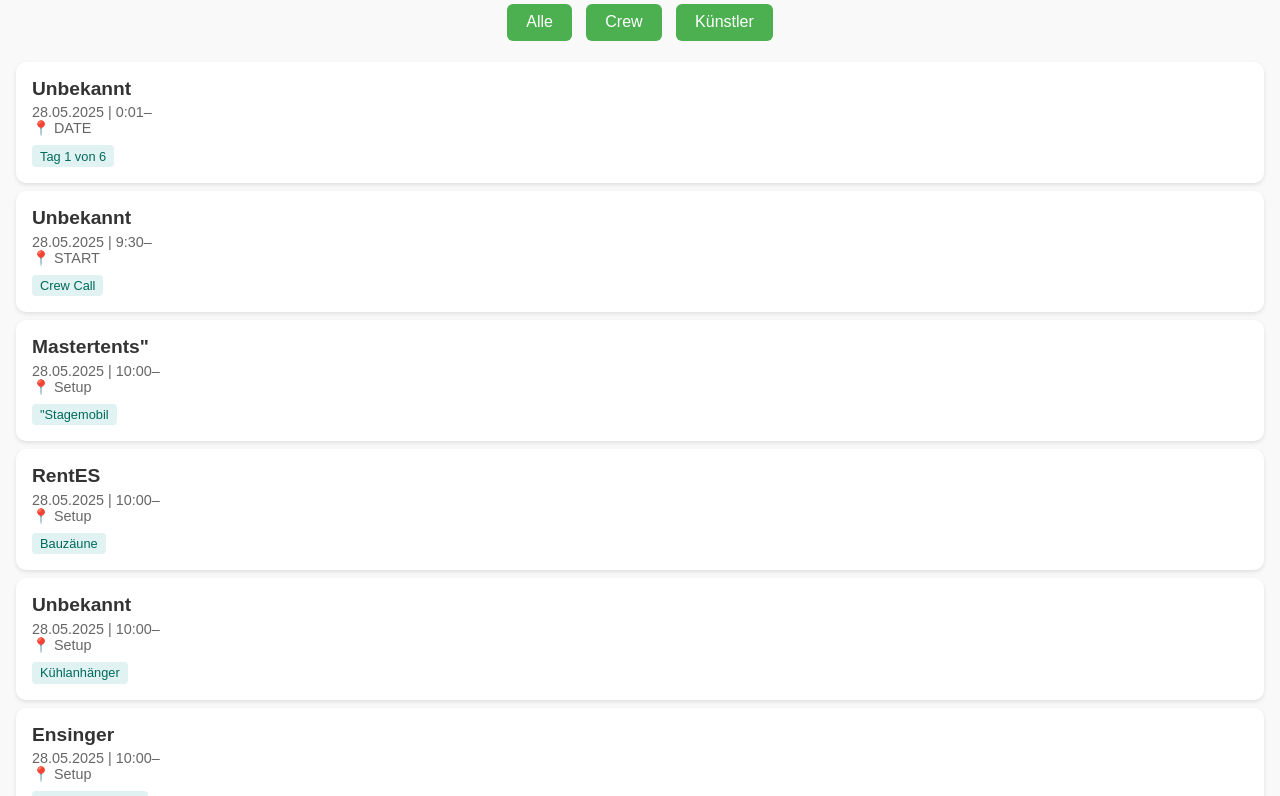
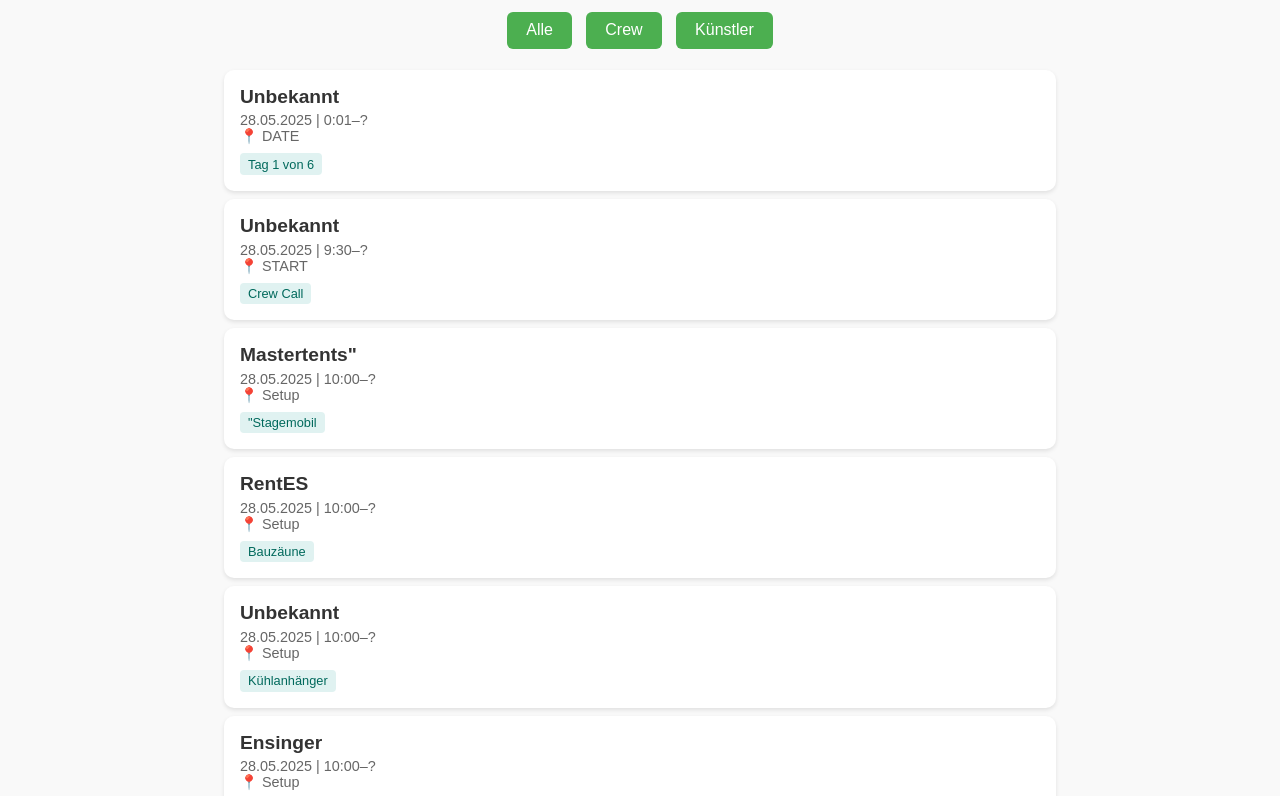
Before and after one commit to goodfillow/goodfillow.github.io, a plain HTML site: page index.html in a window 1280 px wide. Shown: the part 97-893 px from the top of the page. Drawn offline with Linux system fonts and the light colour scheme.

Commit message:
Add files via upload
0.10

```diff
--- a/index.html
+++ b/index.html
@@ -4,13 +4,12 @@
 <head>
   <meta charset="UTF-8">
   <meta name="viewport" content="width=device-width, initial-scale=1.0">
-  <title>Rebstock Festival 2025 – Timetable</title>
+  <title>Rebstock Festival 2025 – Zeitplan</title>
   <style>
     body {
       font-family: sans-serif;
-      margin: 0;
+      background: #f9f9f9;
       padding: 1rem;
-      background-color: #f9f9f9;
     }
     h1 {
       text-align: center;
@@ -34,8 +33,9 @@
       background: white;
       border-radius: 10px;
       padding: 1rem;
-      margin: 0.5rem 0;
+      margin: 0.5rem auto;
       box-shadow: 0 2px 4px rgba(0,0,0,0.1);
+      max-width: 800px;
     }
     .event-card h3 {
       margin: 0;
@@ -70,6 +70,10 @@
   <script>
     let allEvents = [];
 
+    function normalizeHeaders(headers) {
+      return headers.map(h => h.trim().replace(/\s+/g, " "));
+    }
+
     function render(events) {
       const container = document.getElementById("schedule");
       container.innerHTML = "";
@@ -79,10 +83,10 @@
         card.innerHTML = `
           <h3>${event["Action / Who"] || "Unbekannt"}</h3>
           <div class="event-meta">
-            ${event.Datum} | ${event.Startzeit}–${event.Endzeit}<br>
-            📍 ${event.Ort}
+            ${event.Datum || "?"} | ${event.Startzeit || "?"}–${event.Endzeit || "?"}<br>
+            📍 ${event.Ort || "?"}
           </div>
-          <div class="event-category">${event.Kategorie}</div>
+          <div class="event-category">${event.Kategorie || "?"}</div>
           ${event.Notizen ? `<div class="event-meta">Hinweis: ${event.Notizen}</div>` : ""}
         `;
         container.appendChild(card);
@@ -110,15 +114,15 @@
       })
       .then(text => {
         const rows = text.trim().split("\n");
-        const headers = rows[0].split(",");
+        const headers = normalizeHeaders(rows[0].split(","));
         allEvents = rows.slice(1).map(line => {
           const values = line.split(",");
           const entry = {};
           headers.forEach((h, i) => {
-            entry[h.trim()] = values[i] ? values[i].trim() : "";
+            entry[h] = values[i] ? values[i].trim() : "";
           });
           return entry;
-        }).filter(e => e.Kategorie !== "DATE");
+        }).filter(e => e.Kategorie && e.Kategorie !== "DATE");
         render(allEvents);
       })
       .catch(err => {
```
